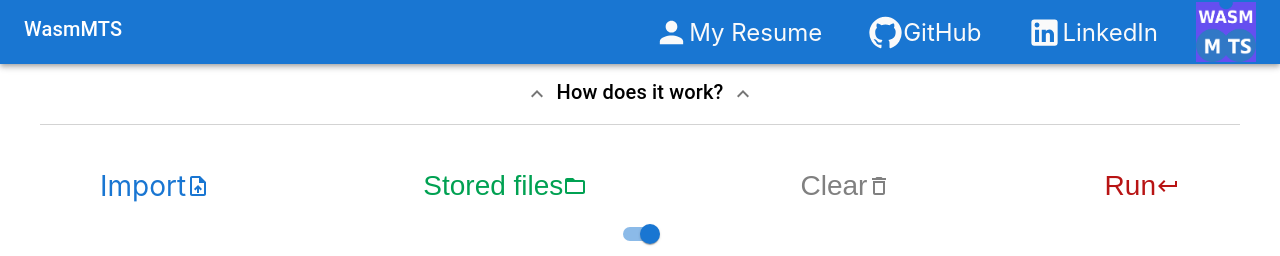
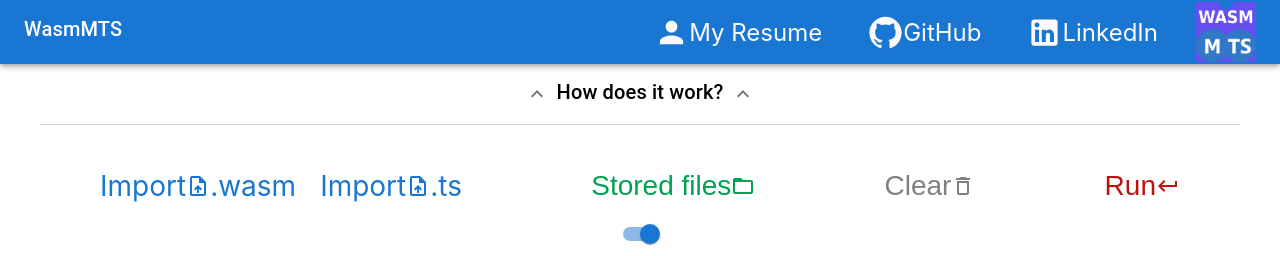
Before and after one commit to MirkoMassa/wasmmts-gui, a React (Create React App) app: page / in a window 1280 px wide. Shown: the top 256 px of the page. Built offline with nearby package versions, Linux system fonts and the light colour scheme; no server answers.

Commit message:
Implemented requests to the api for assemblyscript to wat and wasm compiling.

```diff
--- a/src/components/MuiActionButtons.tsx
+++ b/src/components/MuiActionButtons.tsx
@@ -11,7 +11,14 @@ import { dbReqRes } from '../database';
 import MuiImportedFiles from './MuiImportedFiles';
 import MuiImportAlert from './alterts/MuiImportAlert';
 import MuiFunctionAlert from './alterts/MuiFunctionAlert';
-function ActionButtons (props:{
+import MuiImportButtons from './MuiImportButtons';
+
+import axios from 'axios';
+import path from 'path';
+const api_url = process.env.REACT_APP_API_URL;
+
+function ActionButtons (
+  props:{
       run:(paramsCount:number) => void,
       funcName:string,
 
@@ -45,17 +52,80 @@ function ActionButtons (props:{
   const [funcsCount, setFuncsCount] = useState(0);
   const [paramsCount, setParamsCount] = useState(0);
 
-
   const [openError, setOpenError] = useState(false);
   const [importError, setImportError] = useState(false);
   const [openImportError, setOpenImportError] = useState(false);
 
+  // used to execute console commands like asc compiling
+  const executeCompileRequest = async (fileName: string) => {
+    try {
+      // passing the command in post req.body
+      const response = await axios.post(`${api_url}/tscompile`, { fileName });
+      console.log('res:',response.data.message);
+    } catch (error) {
+      // @ts-ignore
+      console.error('Error executing command:', error.message);
+    }
+  };
 
-  async function handleImport(file:File){
+  async function handleTsImport(file:File){
+    console.log('type',file.type)
+    const fileName = file.name;
+    const filenameNoExt = fileName.slice(0, fileName.length-3);
+    // idk why .ts is recognized as text/vnd.trolltech.linguist
+    // so that's the check
+    if(file && file.type === 'text/vnd.trolltech.linguist'){
+      handleClear();
+      dbReqRes(file);
+      // storing temp .ts file in the server
+      try {
+      const formData = new FormData();
+      formData.append('file', file); // Append the file to the FormData object
+      // console.log('passed formdata',formData)
+      const tempResponse = await axios.post(`${api_url}/uploadTemp`, formData);
+      console.log(tempResponse);
+      // compiling
+      const compileResponse = await executeCompileRequest(fileName).then(() => {
+        // retrieve wat and wasm from temp folder
+        fetch(`/compiledFiles/${filenameNoExt}.wasm`)
+          .then(res => res.blob())
+          .then(blob => {
+            const filename = `${filenameNoExt}.wasm`;
+            const wasmFile = new File([blob], filename);
+            console.log('obtained wasm', wasmFile);
+            dbReqRes(wasmFile);
+          })
+        .catch(error => console.error(error));
+        fetch(`/compiledFiles/${filenameNoExt}.wat`)
+          .then(res => res.blob())
+          .then(blob => {
+            const filename = `${filenameNoExt}.wat`;
+            const watFile = new File([blob], filename);
+            console.log('obtained wat', watFile);
+            dbReqRes(watFile);
+
+          })
+        .catch(error => console.error(error));
+      });
+
+      } catch (error) {
+        // @ts-ignore
+        console.error('Error storing temp file:', error.message);
+      }
+
+      // @TODO
+      // keep the node server running in background with pm2
+      // post the file to the server
+      // upload the obtained files in the db
+      // rename the files to have the same filename as this
+      // exclude different extension than wasm on the Stored Files selector
+    }
+  }
+
+  async function handleWasmImport(file:File){
     if(file && file.type === 'application/wasm'){
       // clearing everything
       handleClear();
-
 
       const reader = new FileReader();
       reader.readAsArrayBuffer(file);
@@ -140,27 +210,12 @@ function ActionButtons (props:{
       paddingX:'0px',
       justifyContent:'space-between'
     }}>
-        {/* IMPORT BTN */}
-        <label htmlFor='binary'>
-          <input
-            id='binary'
-            type='file'
-            accept="application/wasm"
-            multiple
-            style={{ position: 'fixed', top: '-100em' }}
-            onChange={(event) =>handleImport(event.target.files![0])}
-          />
-          <Tooltip title='Upload Files'>
-            <IconButton size={matches?'large':'small'}
-            color='primary'
-            component='span'
-            >
-              Import<UploadFileIcon/>
-            </IconButton>
-          </Tooltip>
-
-        </label>
-
+        {/* IMPORT ts & wasm*/}
+        <MuiImportButtons
+          matches={matches}
+          handleWasmImport={handleWasmImport}
+          handleTsImport={handleTsImport}
+        />
         {/* STORED FILES BTN */}
         <IconButton size={matches?'large':'small'} onClick={handleFiles}
           sx={{
```
